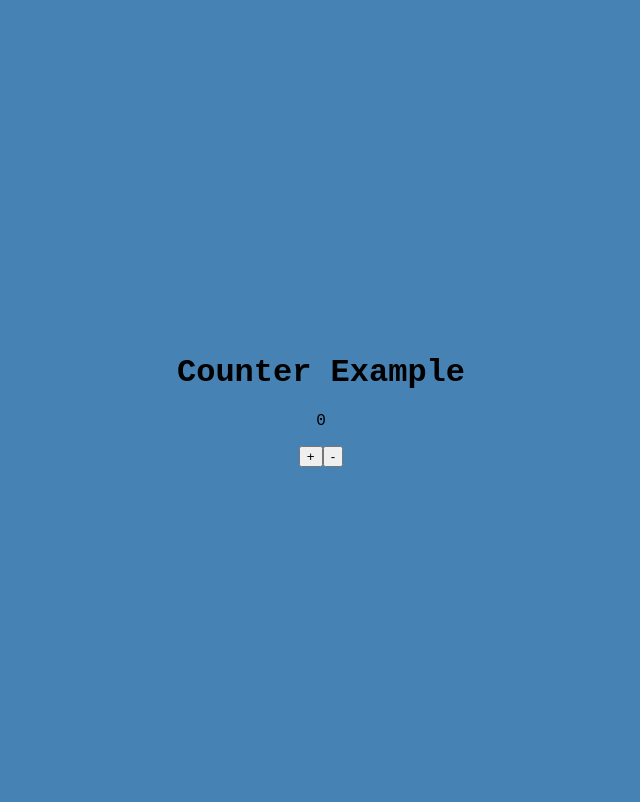
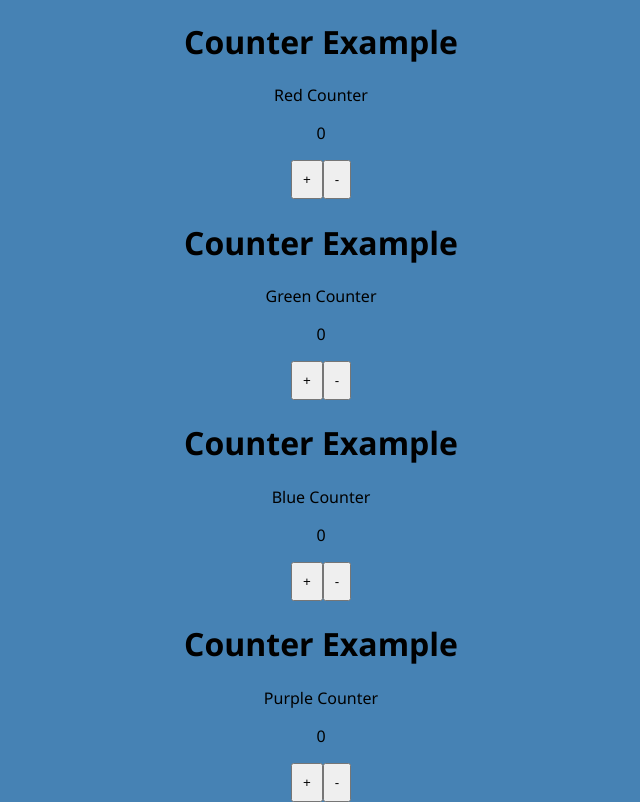
Before and after one commit to TreyK95/counter_react_app, a React (Create React App) app: page / in a window 1280 px wide. Shown: the whole page, without its empty margins (319-959 px from the left). Built offline with nearby package versions, Linux system fonts and the light colour scheme.

Commit message:
styling done, project complete

```diff
--- a/package.json
+++ b/package.json
@@ -6,6 +6,7 @@
     "@testing-library/jest-dom": "^5.16.2",
     "@testing-library/react": "^12.1.3",
     "@testing-library/user-event": "^13.5.0",
+    "bootstrap-icons": "^1.8.1",
     "react": "^17.0.2",
     "react-dom": "^17.0.2",
     "react-scripts": "5.0.0",
--- a/src/App.js
+++ b/src/App.js
@@ -8,8 +8,10 @@ class App extends Component {
   render() {
     return (
       <div className="App">
-        <h1 className="App-title">Counter Example</h1>
-        <Counter />
+        <Counter name="Red" />
+        <Counter name="Green" />
+        <Counter name="Blue" />
+        <Counter name="Purple" />
       </div>
     );
   }
--- a/src/Counter.js
+++ b/src/Counter.js
@@ -18,6 +18,8 @@ class Counter extends React.Component {
   render() {
     return (
       <div>
+        <h1>Counter Example</h1>
+        <p>{this.props.name} Counter</p>
         <p>{this.state.value}</p>
         <button onClick={this.inc}>+</button>
         <button onClick={this.dec}>-</button>
--- a/src/index.css
+++ b/src/index.css
@@ -27,5 +27,11 @@ body {
   overflow: hidden;
   margin: 0;
   padding: 20px;
-  font-family: "Courier New", Courier, monospace;
+  font-family: "Segoe UI", Tahoma, Geneva, Verdana, sans-serif;
 }
+
+button {
+  padding: 10px;
+  margin: 0;
+  cursor: pointer;
+}
```
Also changed, not shown: 1 other file (tests, documents, lock files or other folders).
